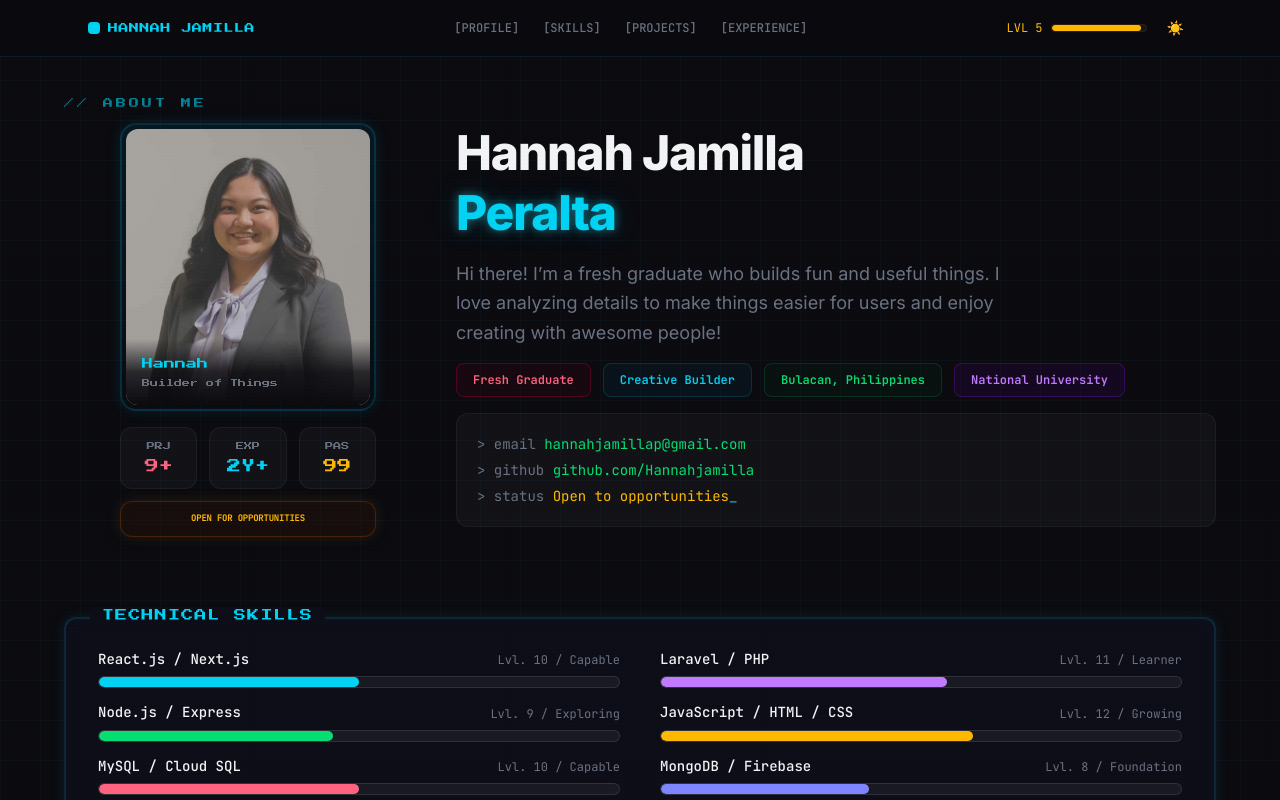
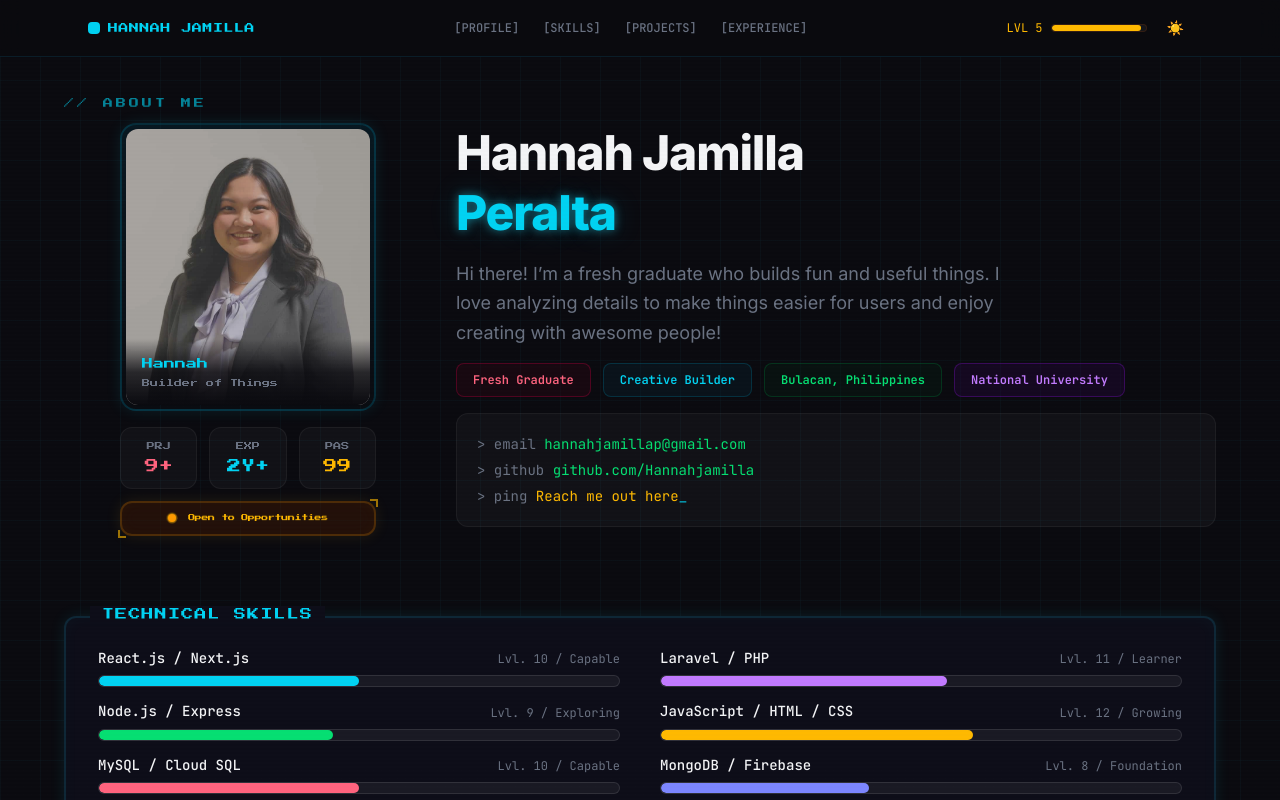
Before and after one commit to Hannahjamilla/hannahperalta-portfolio, a React (Vite) app: page / in a window 1280 px wide. Shown: the top 800 px of the page. Built offline with nearby package versions, Linux system fonts and the light colour scheme.

Commit message:
Update: Rename 'status' to 'ping' and enhance banner design

```diff
--- a/src/application.tsx
+++ b/src/application.tsx
@@ -2,7 +2,7 @@ import { useEffect, useRef, useState, createContext, useContext } from 'react'
 export type Section = 'profile' | 'stats' | 'quests' | 'xp' | 'home' | 'experience' | 'academic' | 'personal' | 'skills'
 
 /* ── Theme Context ── */
-const ThemeCtx = createContext({ dark: true, toggle: () => {} })
+const ThemeCtx = createContext({ dark: true, toggle: () => { } })
 const useTheme = () => useContext(ThemeCtx)
 
 /* ── Data ── */
@@ -246,8 +246,20 @@ export default function App() {
                 </div>
                 {/* Status Banner */}
                 <div className="mt-3 w-52 sm:w-64">
-                  <div className={`px-3 py-2.5 rounded-xl border text-[9px] font-mono font-bold text-center tracking-tight ${t(dark, 'border-amber-800/40 text-amber-400 bg-amber-950/20 glow-box-amber', 'border-amber-200 text-amber-700 bg-amber-50 shadow-sm')}`}>
-                    OPEN FOR OPPORTUNITIES
+                  <div className={`relative px-4 py-2.5 rounded-xl border-2 flex items-center justify-center gap-3 transition-all duration-300 ${t(dark, 'border-amber-500/20 bg-amber-950/40 glow-box-amber', 'border-amber-200 bg-amber-50 shadow-sm')}`}>
+                    {/* Pulsing Dot */}
+                    <span className="relative flex h-2 w-2">
+                      <span className="animate-ping absolute inline-flex h-full w-full rounded-full bg-amber-400 opacity-75"></span>
+                      <span className="relative inline-flex rounded-full h-2 w-2 bg-amber-500"></span>
+                    </span>
+
+                    <span className={`font-['Press_Start_2P'] text-[7px] tracking-tighter ${t(dark, 'text-amber-400', 'text-amber-600')}`}>
+                      Open to Opportunities
+                    </span>
+
+                    {/* Decorative Corners */}
+                    <div className={`absolute -top-1 -right-1 w-2 h-2 border-r-2 border-t-2 ${t(dark, 'border-amber-400/60', 'border-amber-500/60')}`} />
+                    <div className={`absolute -bottom-1 -left-1 w-2 h-2 border-l-2 border-b-2 ${t(dark, 'border-amber-400/60', 'border-amber-500/60')}`} />
                   </div>
                 </div>
               </div>
@@ -275,7 +287,7 @@ export default function App() {
                 <div className={`p-4 sm:p-5 rounded-xl border font-mono text-xs sm:text-sm space-y-1.5 text-left ${card}`}>
                   <p><span className={muted}>{'>'}</span> <span className={muted}>email</span> <a href="mailto:hannahjamillap@gmail.com" className={`${t(dark, 'text-green-400', 'text-green-700')} hover:underline`}>hannahjamillap@gmail.com</a></p>
                   <p><span className={muted}>{'>'}</span> <span className={muted}>github</span> <a href="https://github.com/Hannahjamilla" target="_blank" rel="noopener noreferrer" className={`${t(dark, 'text-green-400', 'text-green-700')} hover:underline`}>github.com/Hannahjamilla</a></p>
-                  <p><span className={muted}>{'>'}</span> <span className={muted}>status</span> <a href="https://ping-me-seven-vert.vercel.app/" target="_blank" rel="noopener noreferrer" className={`${t(dark, 'text-amber-400', 'text-amber-700')} hover:underline`}>Open to opportunities</a><span className={`animate-blink ${accent}`}>_</span></p>
+                  <p><span className={muted}>{'>'}</span> <span className={muted}>ping</span> <a href="https://ping-me-seven-vert.vercel.app/" target="_blank" rel="noopener noreferrer" className={`${t(dark, 'text-amber-400', 'text-amber-700')} hover:underline`}>Reach me out here</a><span className={`animate-blink ${accent}`}>_</span></p>
                 </div>
               </div>
             </div>
```
